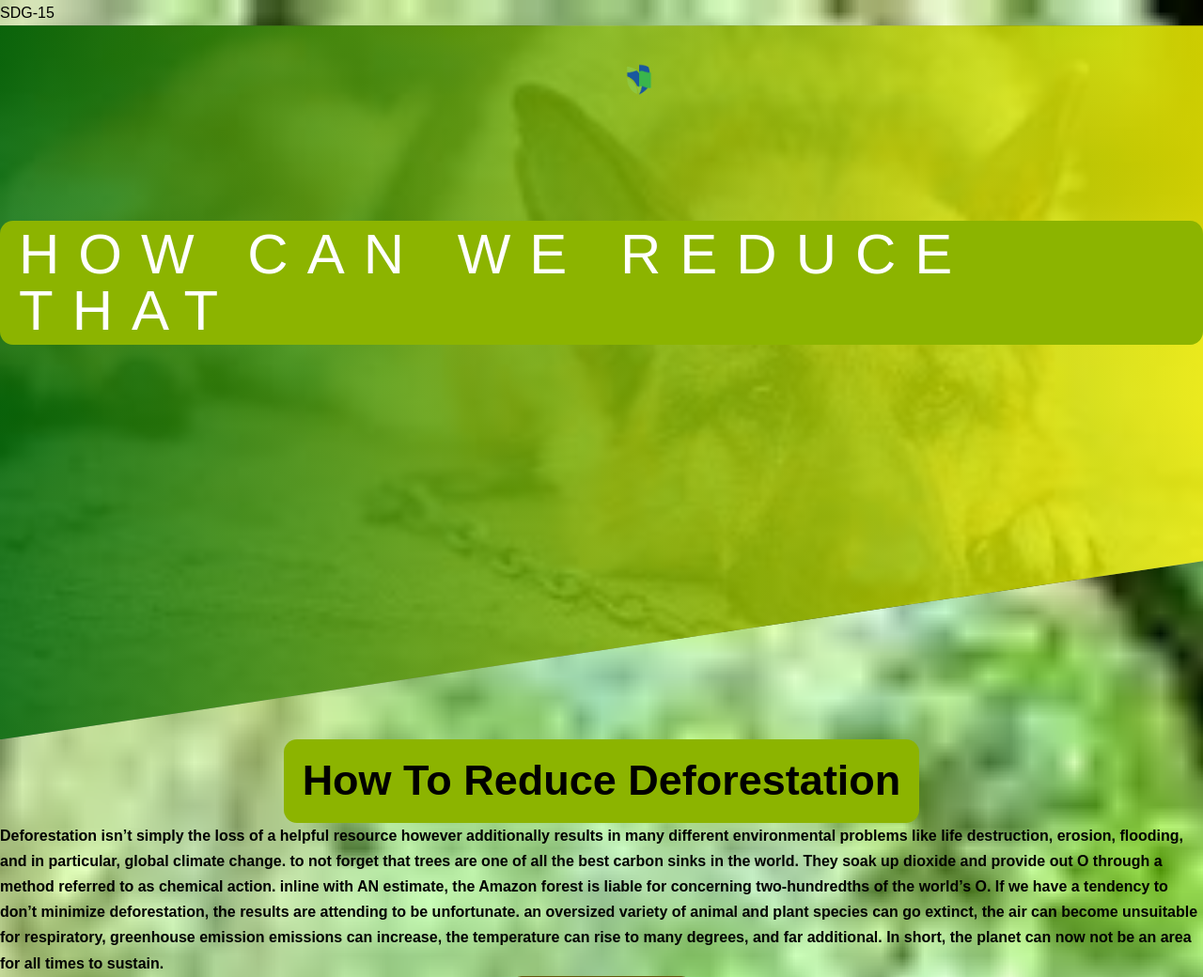
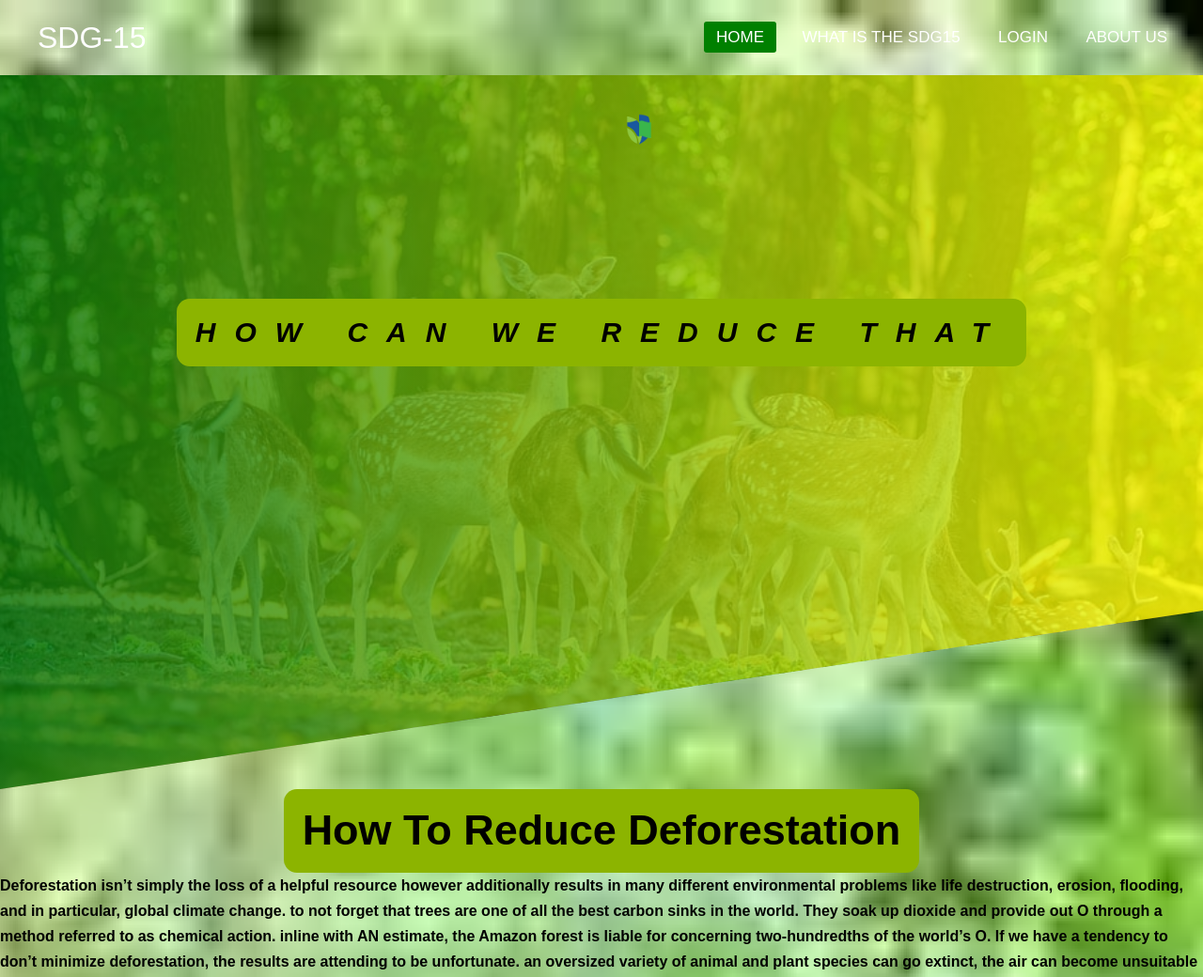
Before and after one commit to sathsaranigithub/new_project, a PHP site: page /pt.html in a window 1280 px wide. Shown: the top 1040 px of the page at 94% size. Run offline with PHP 8.4, Linux system fonts and the light colour scheme.

Commit message:
Update pt.css

```diff
--- a/pt.css
+++ b/pt.css
@@ -21,6 +21,21 @@
 padding:0;
 
 }
+}
+
+nav {
+  background: rgb(4, 83, 4);
+  height: 80px;
+  width: 100%;
+}
+
+label.logo {
+  color: white;
+  font-size: 32px;
+  line-height: 80px;
+  padding: 0 40px;
+}
+
 nav ul {
   float: right;
   margin-right: 20px;
@@ -33,20 +48,19 @@
 }
 
 nav ul li a {
-  color: green;
+  color: white;
   font-size: 17px;
   padding: 7px 13px;
   border-radius: 3px;
   text-transform: uppercase;
 }
 
-
-
-
-a.active,a:hover{
-    color: black;
+a.active,
+a:hover {
+  background: green;
   transition: 0.5s;
 }
+
 .checkbtn {
   font-size: 30px;
   color: white;
@@ -56,9 +70,11 @@
   cursor: pointer;
   display: none;
 }
-  #check{
+
+#check {
   display: none;
 }
+
 .header {
   height: 95vh;
   background-image: linear-gradient(
@@ -66,7 +82,7 @@
       rgba(8, 114, 8, 0.83),
       rgba(255, 255, 0, 0.8)
     ),
-    url(./img/5.jpg);
+    url(./img/1.jpg);
   background-size: cover;
   background-position: center;
   position: relative;
@@ -99,9 +115,11 @@
 }
 .heading-main {
   display: block;
-  font-size: 60px;
-  font-weight: 400;
+  font-size: 30px;
+  font-weight: 400 bold;
   letter-spacing: 20px;
+  color: black;
+  font-style: italic;
 
   animation-name: moveInLeft;
   animation-duration: 3s;
@@ -115,6 +133,7 @@
   animation-name: moveInRight;
   animation-duration: 3s;
 }
+
 @keyframes moveInLeft {
   0% {
     opacity: 0;
@@ -177,12 +196,14 @@
   animation: moveInDown 2s ease-out 0.5s;
 }
 .btn-background {
-  background-color: #ffffff;
-  color: #777;
+  background-color: darkgreen;
+  color: white;
 }
 .btn:hover {
   transform: translateY(-3px);
   box-shadow: 0 10px 20px rgba(0, 0, 0, 0.2);
+  background-color: green;
+}
 }
 
   @media (max-width:768px) {
```
Lines whose indentation alone changed are shown as unchanged.
